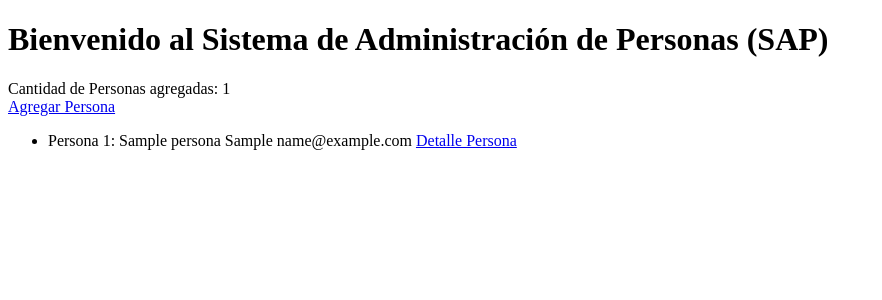
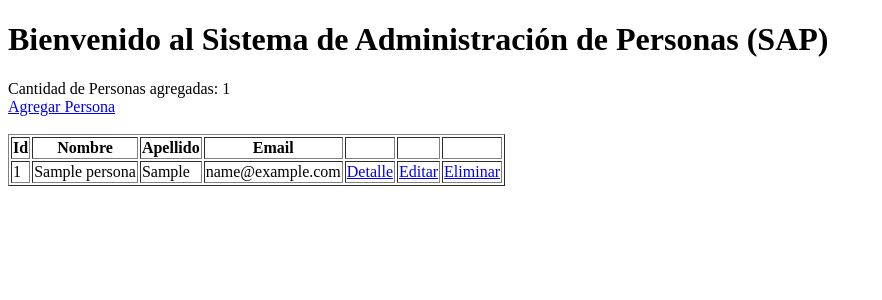
Before and after one commit to aaco88/personas3_django, a Django app: page / in a window 1280 px wide. Shown: the top 300 px of the page, without its empty margins (0-882 px from the left). Run offline with Django 4.2, Linux system fonts and the light colour scheme; tables that the repository leaves empty hold one stand-in row (values such as "Sample post").

Commit message:
Editar y Eliminar Persona terminado

```diff
--- a/sap/sap/urls.py
+++ b/sap/sap/urls.py
@@ -17,11 +17,13 @@
 from django.urls import path
 
 from webapp.views import bienvenido
-from personas.views import detallePersona, agregarPersona
+from personas.views import detallePersona, agregarPersona, editarPersona, eliminarPersona
 
 urlpatterns = [
     path('admin/', admin.site.urls),
     path('', bienvenido, name='index'),
     path('detalle_persona/<int:id>', detallePersona),
-    path('agregar_persona', agregarPersona)
+    path('agregar_persona', agregarPersona),
+    path('editar_persona/<int:id>', editarPersona),
+    path('eliminar_persona/<int:id>', eliminarPersona)
 ]
--- a/sap/webapp/templates/bienvenido.html
+++ b/sap/webapp/templates/bienvenido.html
@@ -9,14 +9,34 @@
 <div>Cantidad de Personas agregadas: {{cPersonas}}</div>
 <a href="agregar_persona">Agregar Persona</a>
 <div>
-    <ul>
+    <br>
+    <table border="1">
+        <thead>
+        <tr>
+            <th>Id</th>
+            <th>Nombre</th>
+            <th>Apellido</th>
+            <th>Email</th>
+            <th></th>
+            <th></th>
+            <th></th>
+        </tr>
+        </thead>
+        <tbody>
         {% for i in tPersonas %}
-        <li>
-        Persona {{i.id}}: {{i.nombre}} {{i.apellido}} {{i.email}}
-        <a href="detalle_persona/{{i.id}}">Detalle Persona</a>
-        </li>
+        <tr>
+            <td>{{i.id}}</td>
+            <td>{{i.nombre}}</td>
+            <td>{{i.apellido}}</td>
+            <td>{{i.email}}</td>
+            <td><a href="detalle_persona/{{i.id}}">Detalle</a></td>
+            <td><a href="editar_persona/{{i.id}}">Editar</a></td>
+            <td><a href="eliminar_persona/{{i.id}}">Eliminar</a></td>
+        </tr>
         {% endfor %}
-    </ul>
+        </tbody>
+    </table>
+
 </div>
 </body>
 </html>
```
Also changed, not shown: sap/personas/forms.py (added, +12 -0 lines), sap/personas/templates/persona/editar.html (added, +21 -0 lines), sap/personas/views.py (+21 -1 lines).
